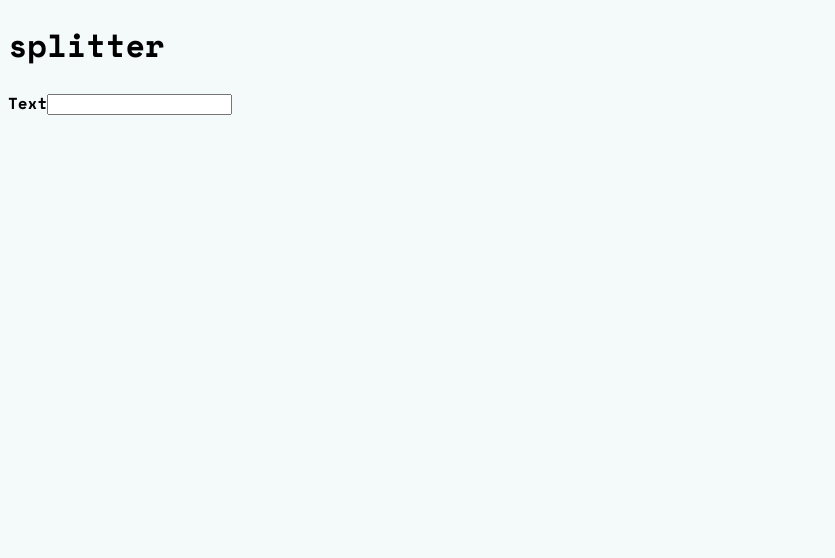
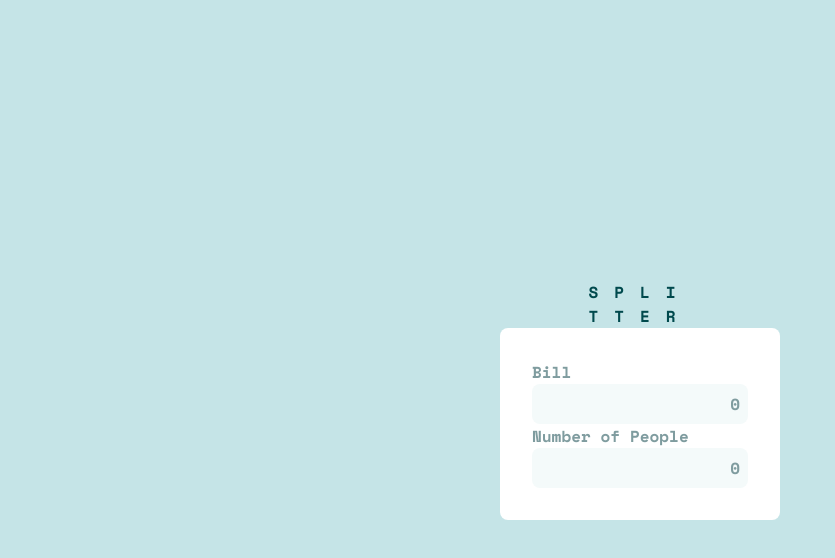
Before and after one commit to maksymXlol/tip-calculator, a React (Vite) app: page / in a window 1280 px wide. Shown: the top 558 px of the page, without its empty margins (0-835 px from the left). Built offline with nearby package versions, Linux system fonts and the light colour scheme.

Commit message:
hw due 23/08/23

```diff
--- a/src/App.jsx
+++ b/src/App.jsx
@@ -1,19 +1,20 @@
-import InputField from "./input-field"
-
+import InputField from "./InputField";
 
 function App() {
   return (
-  <>
-    <h1>splitter</h1>
-    <div className="card">
-      <div className="inputs">
-        <InputField/>
-      </div>
-      <div className="outputs">
-
+    <div className="app">
+      <h1 className="spliter">
+        spli <br />
+        tter
+      </h1>
+      <div className="card">
+        <div className="inputs">
+          <InputField label={"Bill"} id={"bill"} />
+          <InputField label={"Number of People"} id={"people"} />
+        </div>
+        <div className="outputs"></div>
       </div>
     </div>
-  </>
-  )
+  );
 }
-export default App
+export default App;
--- /dev/null
+++ b/src/InputField.jsx
@@ -0,0 +1,12 @@
+function InputField({ label, id }) {
+  return (
+    <div className="input-container">
+      <label className="input-label" htmlFor={id}>
+        {label}
+      </label>
+      <input type="text" id={id} className="input" value={0} />
+    </div>
+  );
+}
+
+export default InputField;
--- a/src/index.css
+++ b/src/index.css
@@ -9,6 +9,49 @@
   --white: hsl(0, 0%, 100%);
 }
 
+* {
+  margin: 0;
+  box-sizing: border-box;
+  padding: 0;
+  font: inherit;
+}
+
 body {
   background-color: var(--very-light-grayish-cyan);
 }
+
+.app {
+  display: flex;
+  flex-direction: column;
+  align-items: center;
+  justify-content: center;
+  min-height: 100vh;
+  background-color: var(--light-grayish-cyan);
+}
+
+.card {
+  background-color: var(--white);
+  padding: 2rem;
+  border-radius: 0.5rem;
+}
+
+.spliter {
+  color: var(--very-dark-cyan);
+  text-transform: uppercase;
+  letter-spacing: 1rem;
+}
+
+.input-label {
+  display: block;
+  color: var(--grayish-cyan);
+}
+
+.input {
+  width: 100%;
+  border: none;
+  border-radius: 0.5rem;
+  padding: 8px;
+  background-color: var(--very-light-grayish-cyan);
+  text-align: right;
+  color: var(--grayish-cyan);
+}
--- a/src/input-field.jsx
+++ /dev/null
@@ -1,10 +0,0 @@
-function InputField() {
-  return (
-    <>
-      <label>Text</label>
-      <input type="text" />
-    </>
-  );
-}
-
-export default InputField;
```
Also changed, not shown: src/OutputField.jsx (added, +17 -0 lines).
